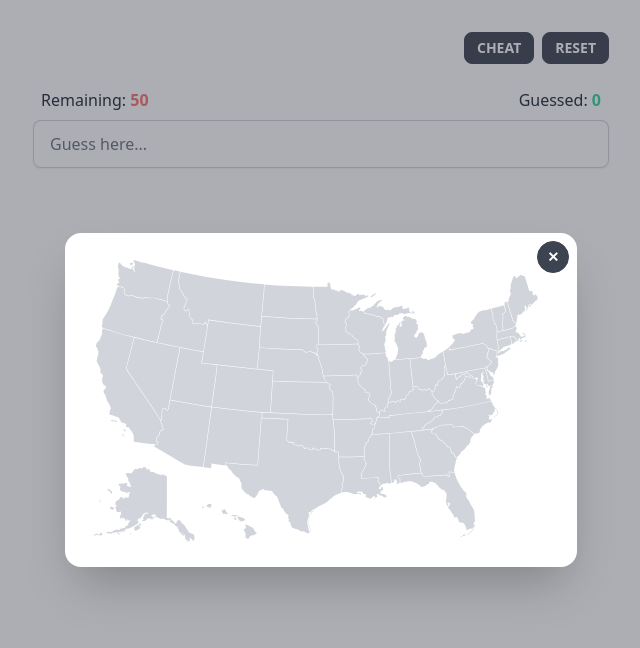
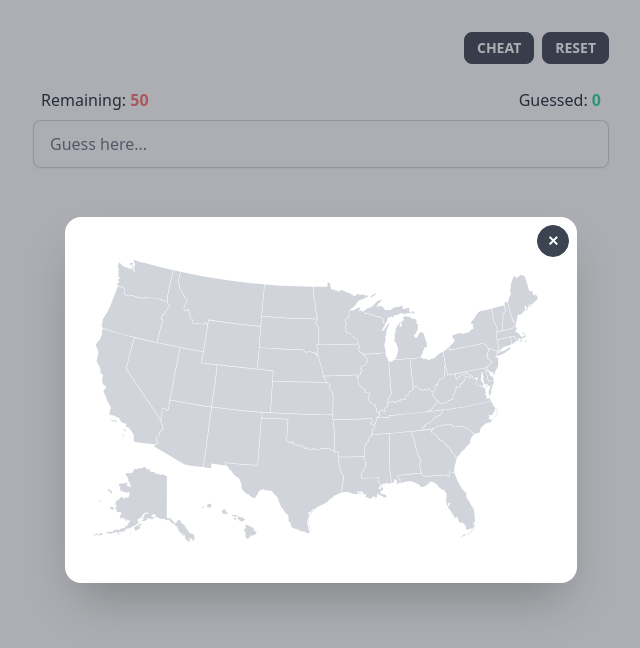
Before and after one commit to mattflow/states-game, a React (Vite) app: page / in a window 1280 px wide. Both pictures are taken after a click on the label "CHEAT". Shown: the top 648 px of the page, without its empty margins (319-959 px from the left). Built offline with nearby package versions, Linux system fonts and the light colour scheme; a web font is replaced by a local one.

Commit message:
Add y margin to map

```diff
--- a/src/components/Header.tsx
+++ b/src/components/Header.tsx
@@ -25,7 +25,9 @@ const Header = ({ guessedSet, onResetClick }: HeaderProps) => (
         >
           ✕
         </label>
-        <GuessMap guessedSet={guessedSet} />
+        <div className="my-4">
+          <GuessMap guessedSet={guessedSet} />
+        </div>
       </div>
     </div>
     <input type="checkbox" id="reset-modal" className="modal-toggle" />
```
